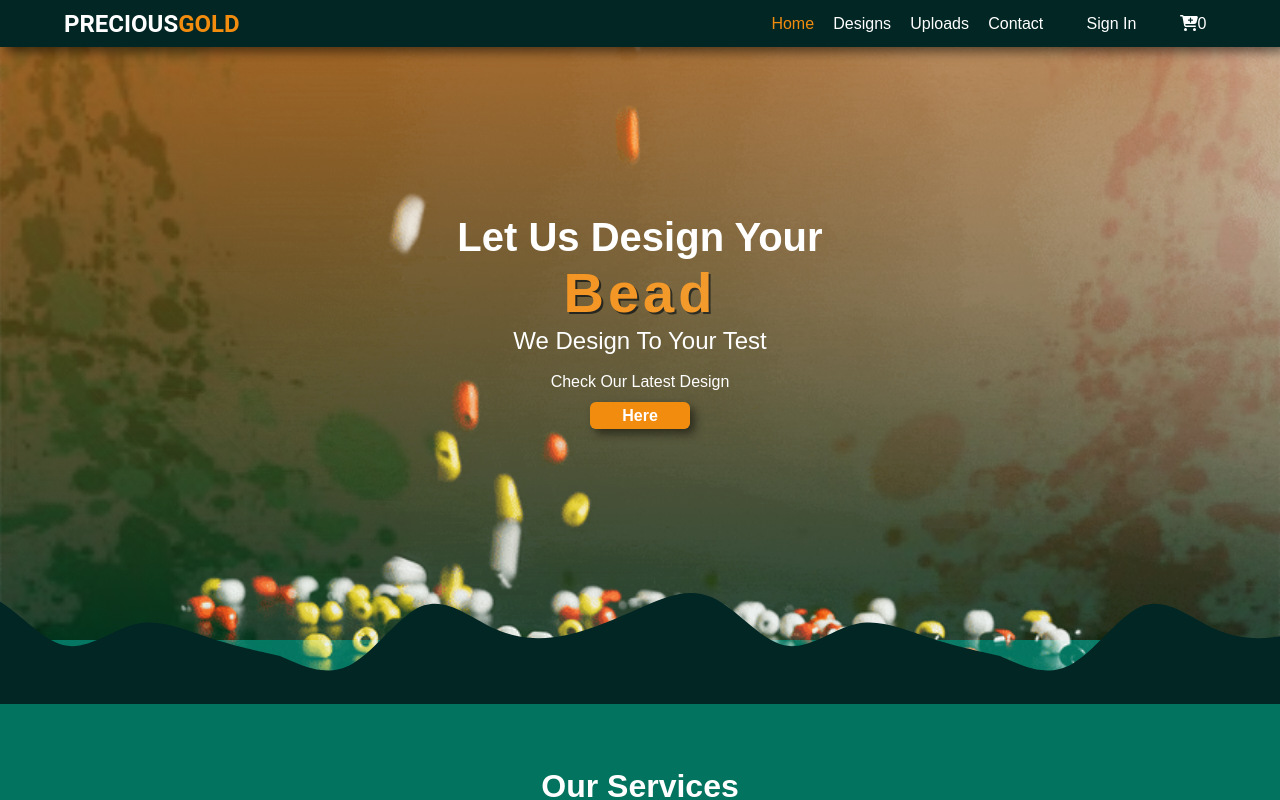
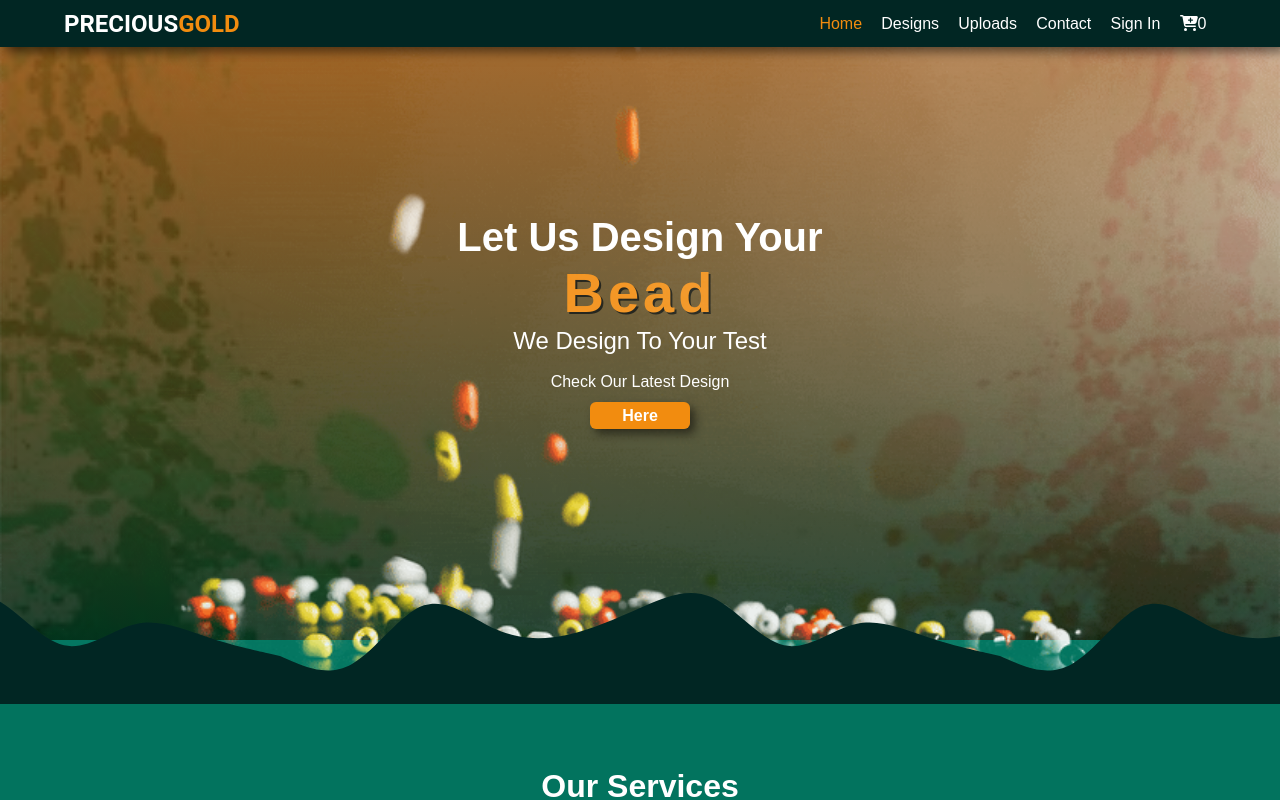
Before and after one commit to RIMESBEAT/precious-gold, a React (Create React App) app: page / in a window 1280 px wide. Shown: the top 800 px of the page. Built offline with nearby package versions, Linux system fonts and the light colour scheme.

Commit message:
sign out btn fix

```diff
--- a/src/components/NavBar/Navbar.css
+++ b/src/components/NavBar/Navbar.css
@@ -33,6 +33,7 @@
 }
 .links{
     margin:0 .6rem;
+    color: var(--white);
 }
 .links a{
     color: var(--white);
--- a/src/components/NavBar/Navbar.jsx
+++ b/src/components/NavBar/Navbar.jsx
@@ -6,10 +6,15 @@ import { faXmark, faBars, faCartPlus } from "@fortawesome/free-solid-svg-icons";
 import { Outlet, Link } from "react-router-dom";
 import { useContext } from "react";
 import { UserContext } from "../../UserContext/UserContext";
+import { signOutUser } from "../../util/firebase.util";
 
 function Navbar() {
-  const { currentUser } = useContext(UserContext);
-  console.log(currentUser);
+  const { currentUser, setCurrentUser } = useContext(UserContext);
+
+  const signOutHandler = async () => {
+    await signOutUser();
+    setCurrentUser(null);
+  };
 
   const openNavBtn = document.querySelector(".open__nav");
   const closeNavBtn = document.querySelector(".close__nav");
@@ -70,11 +75,15 @@ function Navbar() {
                   <li className="links">
                     <Link to="/contact">Contact</Link>
                   </li>
-                  <li className="links">
-                    <Link to="/auth" className="btn account__btn">
+                  {currentUser ? (
+                    <span className="links" onClick={signOutHandler}>
+                      Sign Out
+                    </span>
+                  ) : (
+                    <Link to="/auth" className="links">
                       Sign In
                     </Link>
-                  </li>
+                  )}
                   <li className="links">
                     <Link to="/cart">
                       <div className="cart__box">
--- a/src/components/SignForm/Signup.jsx
+++ b/src/components/SignForm/Signup.jsx
@@ -1,4 +1,4 @@
-import { useState } from "react";
+import { useContext, useState } from "react";
 import { UserContext } from "../../UserContext/UserContext";
 import {
   createAuthserWithEmailAndPassword,
@@ -15,7 +15,7 @@ const Signup = () => {
   const [formFields, setFormFiels] = useState(defaultFormFields);
   const { displayName, email, password, confirmPassword } = formFields;
   console.log(formFields);
-  const { setCurrentUser } = useState(UserContext);
+  const { setCurrentUser } = useContext(UserContext);
   const handleChange = (event) => {
     const { name, value } = event.target;
     setFormFiels({ ...formFields, [name]: value });
--- a/src/util/firebase.util.js
+++ b/src/util/firebase.util.js
@@ -6,14 +6,9 @@ import {
   signInWithRedirect,
   createUserWithEmailAndPassword,
   signInWithEmailAndPassword,
+  signOut,
 } from "firebase/auth";
-import {
-  getFirestore,
-  getDoc,
-  setDoc,
-  doc,
-  Firestore,
-} from "firebase/firestore";
+import { getFirestore, getDoc, setDoc, doc } from "firebase/firestore";
 const firebaseConfig = {
   apiKey: "AIzaSyAiAI89VGQ3LXqg5gK6b6TGyjHBPcMfSps",
   authDomain: "preciousgold-74828.firebaseapp.com",
@@ -79,3 +74,5 @@ export const signInAuthserWithEmailAndPassword = async (email, password) => {
   if (!email || !password) return;
   return await signInWithEmailAndPassword(auth, email, password);
 };
+
+export const signOutUser = async () => await signOut(auth);
```
